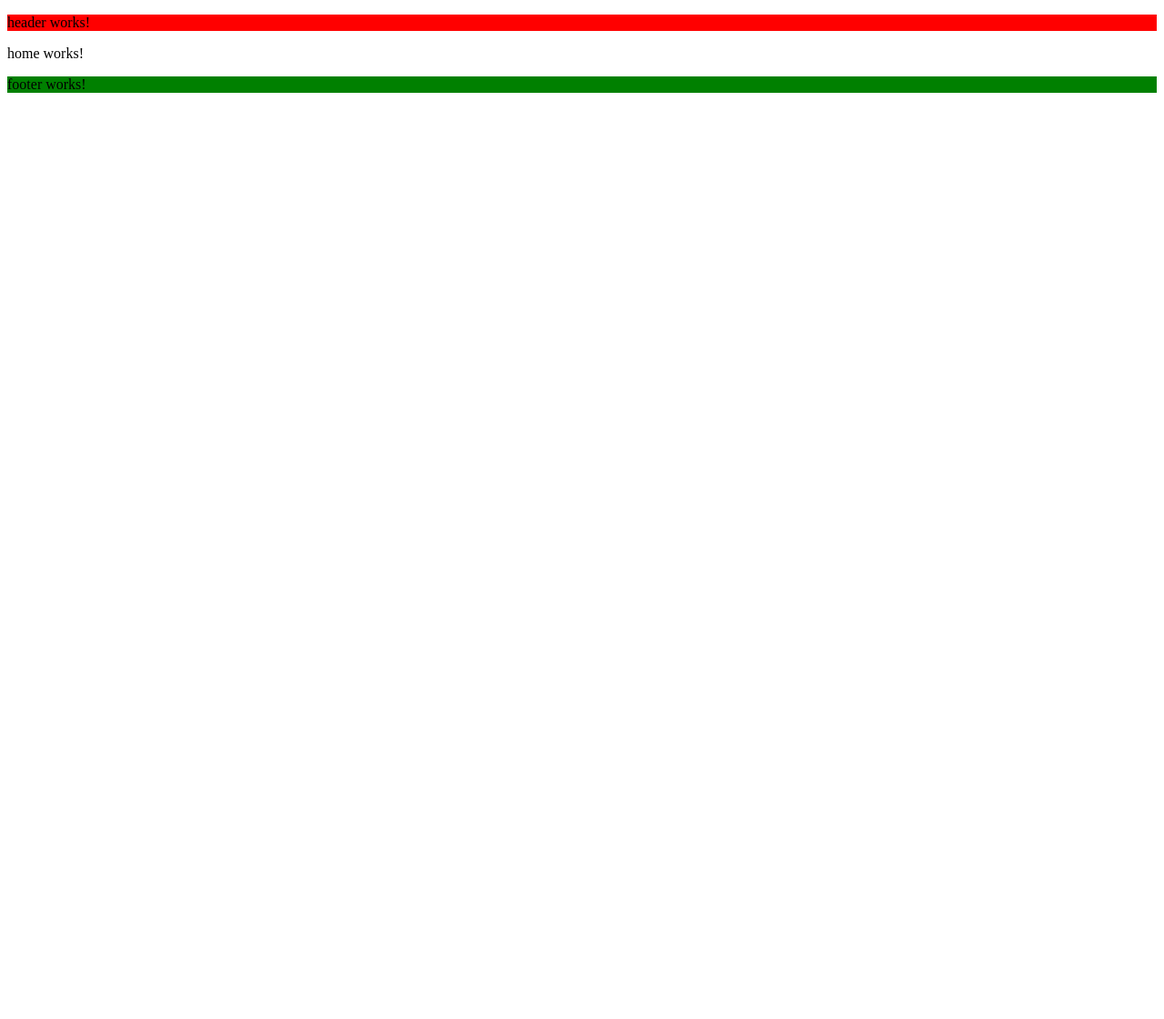
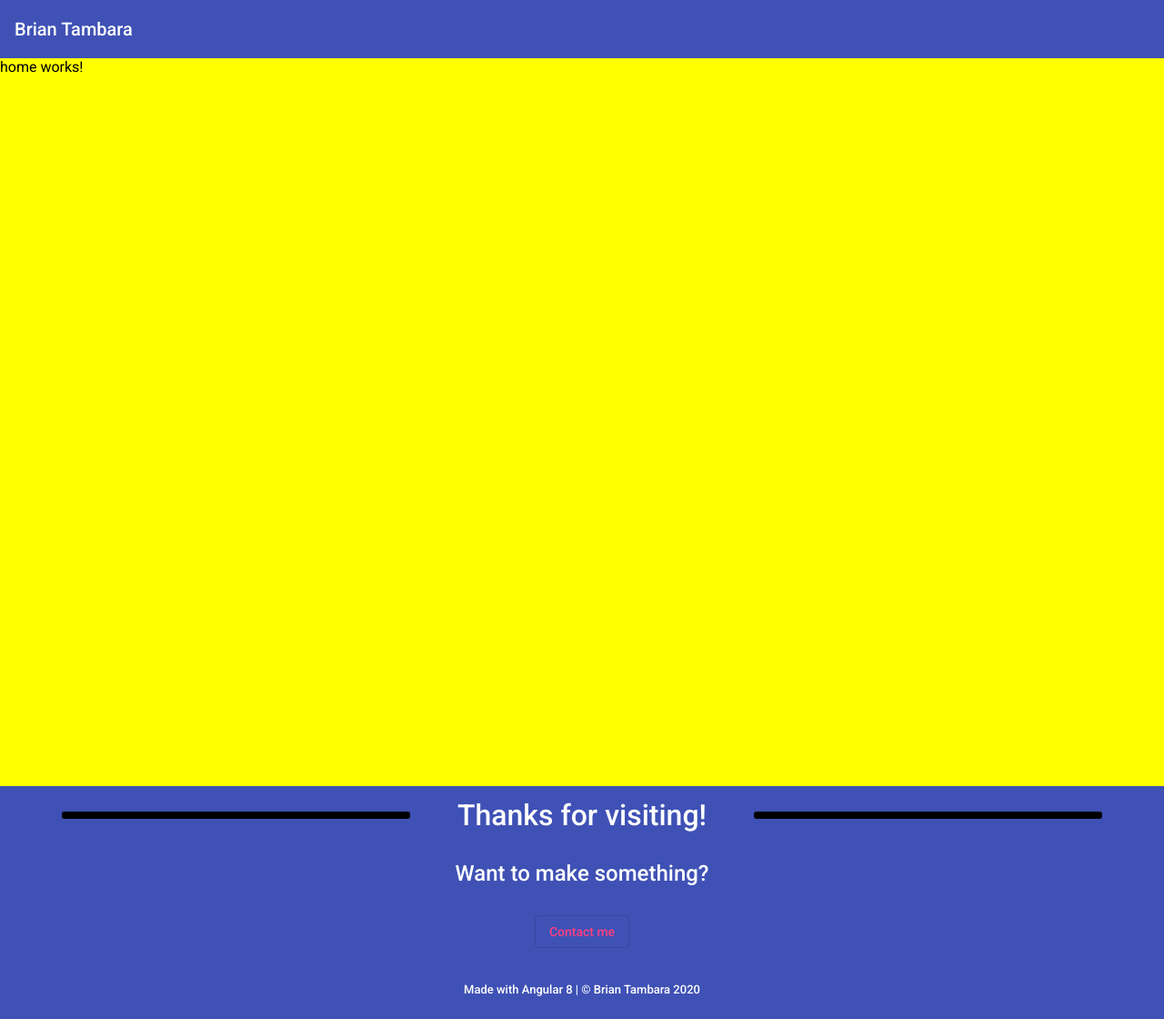
Before and after one commit to btambara/personal-website-frontend, an Angular app: page / in a window 1280 px wide. Shown: the whole page at 91% size. Before the commit the page ends 800 px from the top, so only its background shows below. Built offline with nearby package versions, Linux system fonts and the light colour scheme.

Commit message:
Updated footer to include content. Updated header for slight content. Added Material.

```diff
--- a/package.json
+++ b/package.json
@@ -12,10 +12,12 @@
   "private": true,
   "dependencies": {
     "@angular/animations": "~8.2.0",
+    "@angular/cdk": "~8.2.3",
     "@angular/common": "~8.2.0",
     "@angular/compiler": "~8.2.0",
     "@angular/core": "~8.2.0",
     "@angular/forms": "~8.2.0",
+    "@angular/material": "^8.2.3",
     "@angular/platform-browser": "~8.2.0",
     "@angular/platform-browser-dynamic": "~8.2.0",
     "@angular/router": "~8.2.0",
--- a/src/app/pages/home/home.component.scss
+++ b/src/app/pages/home/home.component.scss
@@ -0,0 +1,5 @@
+* {
+    background-color: yellow;
+    height: 100%;
+    margin: 0;
+}
--- a/src/app/shared/footer/footer.component.html
+++ b/src/app/shared/footer/footer.component.html
@@ -1 +1,14 @@
-<p>footer works!</p>
+<mat-toolbar color="primary">
+    <mat-toolbar-row class="thanks">
+        <hr><span>Thanks for visiting!</span><hr>
+    </mat-toolbar-row>
+    <mat-toolbar-row class="make-something">
+        <p>Want to make something?</p>
+    </mat-toolbar-row>
+    <mat-toolbar-row>
+        <button mat-stroked-button color="accent">Contact me</button>
+    </mat-toolbar-row>
+    <mat-toolbar-row class="copyright">
+        Made with Angular 8 | &copy; Brian Tambara 2020
+    </mat-toolbar-row>
+</mat-toolbar>
--- a/src/app/shared/footer/footer.component.scss
+++ b/src/app/shared/footer/footer.component.scss
@@ -1,3 +1,25 @@
-* {
-    background-color: green;
+mat-toolbar {
+    height: auto;
 }
+
+mat-toolbar-row {
+    justify-content: center;
+}
+
+mat-toolbar-row.thanks {
+    font-size: xx-large;
+}
+
+mat-toolbar-row.make-something {
+    font-size: larger;
+}
+
+mat-toolbar-row.copyright {
+    font-size: small;
+}
+
+hr {
+    border: 4px solid black;
+    border-radius: 3px;
+    width: 30%;
+}
--- a/src/app/shared/header/header.component.html
+++ b/src/app/shared/header/header.component.html
@@ -1 +1,3 @@
-<p>header works!</p>
+<mat-toolbar color="primary">
+    <span>Brian Tambara</span>
+</mat-toolbar>
--- a/src/app/shared/header/header.component.scss
+++ b/src/app/shared/header/header.component.scss
@@ -1,3 +1,3 @@
 * {
-    background-color: red;
+    margin: 0;
 }
--- a/src/index.html
+++ b/src/index.html
@@ -7,6 +7,8 @@
 
   <meta name="viewport" content="width=device-width, initial-scale=1">
   <link rel="icon" type="image/x-icon" href="favicon.ico">
+  <link href="https://fonts.googleapis.com/css?family=Roboto:300,400,500&display=swap" rel="stylesheet">
+  <link href="https://fonts.googleapis.com/icon?family=Material+Icons" rel="stylesheet">
 </head>
 <body>
   <app-root></app-root>
--- a/src/styles.scss
+++ b/src/styles.scss
@@ -1 +1,33 @@
+
+// Custom Theming for Angular Material
+// For more information: https://material.angular.io/guide/theming
+@import '~@angular/material/theming';
+// Plus imports for other components in your app.
+
+// Include the common styles for Angular Material. We include this here so that you only
+// have to load a single css file for Angular Material in your app.
+// Be sure that you only ever include this mixin once!
+@include mat-core();
+
+// Define the palettes for your theme using the Material Design palettes available in palette.scss
+// (imported above). For each palette, you can optionally specify a default, lighter, and darker
+// hue. Available color palettes: https://material.io/design/color/
+$personal-website-frontend-primary: mat-palette($mat-indigo);
+$personal-website-frontend-accent: mat-palette($mat-pink, A200, A100, A400);
+
+// The warn palette is optional (defaults to red).
+$personal-website-frontend-warn: mat-palette($mat-red);
+
+// Create the theme object (a Sass map containing all of the palettes).
+$personal-website-frontend-theme: mat-light-theme($personal-website-frontend-primary, $personal-website-frontend-accent, $personal-website-frontend-warn);
+
+// Include theme styles for core and each component used in your app.
+// Alternatively, you can import and @include the theme mixins for each component
+// that you are using.
+@include angular-material-theme($personal-website-frontend-theme);
+
 /* You can add global styles to this file, and also import other style files */
+html, body { height: 100%; }
+body { margin: 0; }
+html, body { height: 100%; }
+body { margin: 0; font-family: Roboto, "Helvetica Neue", sans-serif; }
```
Also changed, not shown: src/app/app.module.ts (+9 -1 lines), 1 other file (tests, documents, lock files or other folders).
